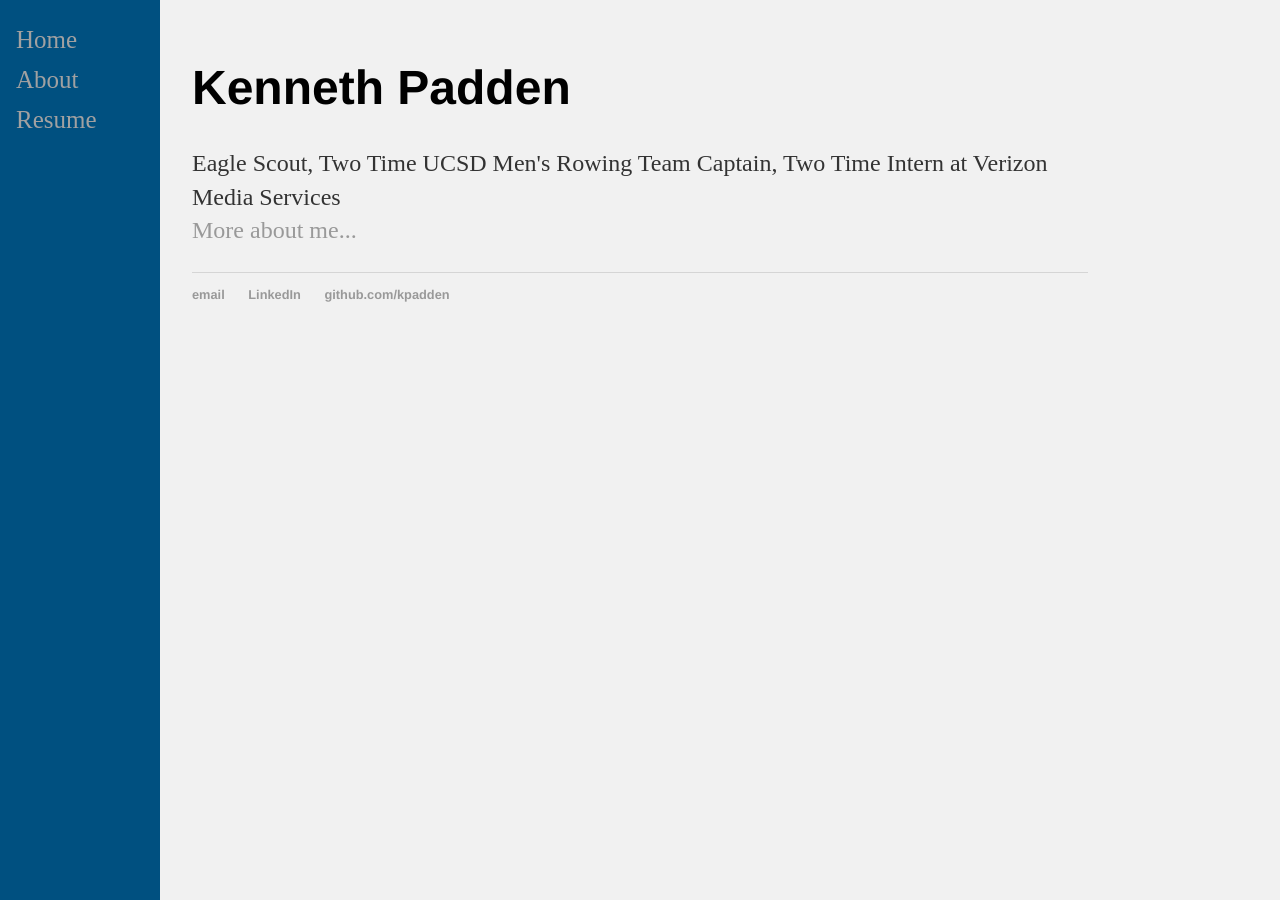
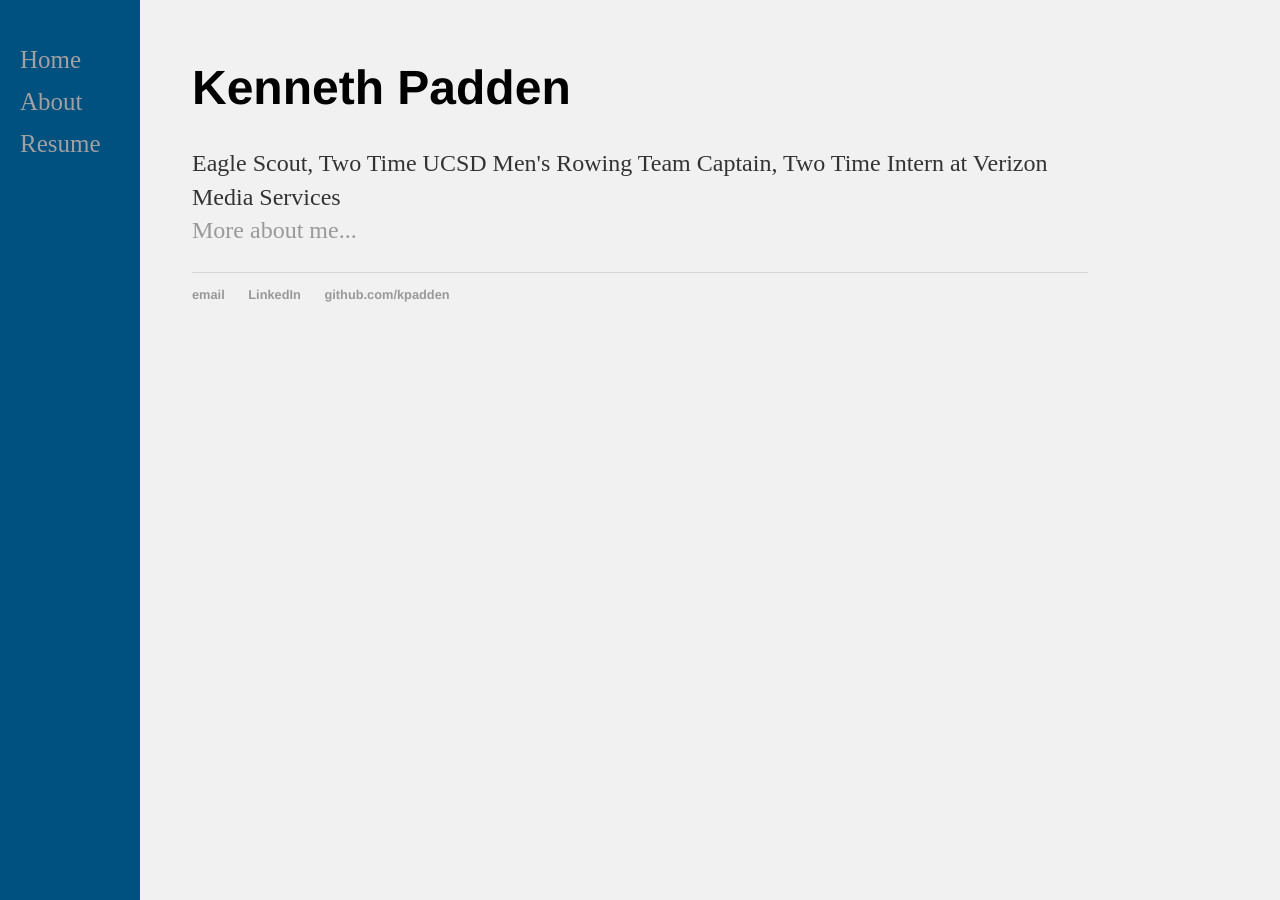
Before and after one commit to kpadden/kpadden.github.io, a Jekyll site: the page built from index.html, in a window 1280 px wide. Built offline with Jekyll 4.4.1, drawn with Linux system fonts in a browser that asks for light colours.

Commit message:
Update main.css

```diff
--- a/css/main.css
+++ b/css/main.css
@@ -6,18 +6,18 @@ body {
 
 .sidenav {
     height: 100%; /* Full-height: remove this if you want "auto" height */
-    width: 160px; /* Set the width of the sidebar */
+    width: 140px; /* Set the width of the sidebar */
     position: fixed; /* Fixed Sidebar (stay in place on scroll) */
     z-index: 1; /* Stay on top */
     top: 0; /* Stay at the top */
     left: 0;
     background-color: #005080;
     overflow-x: hidden; /* Disable horizontal scroll */
-    padding-top: 20px;
+    padding-top: 40px;
 }
 
 .sidenav a {
-  padding: 6px 8px 6px 16px;
+  padding: 6px 8px 8px 20px;
   text-decoration: none;
   font-size: 25px;
   color: #a1a1a1;
```
